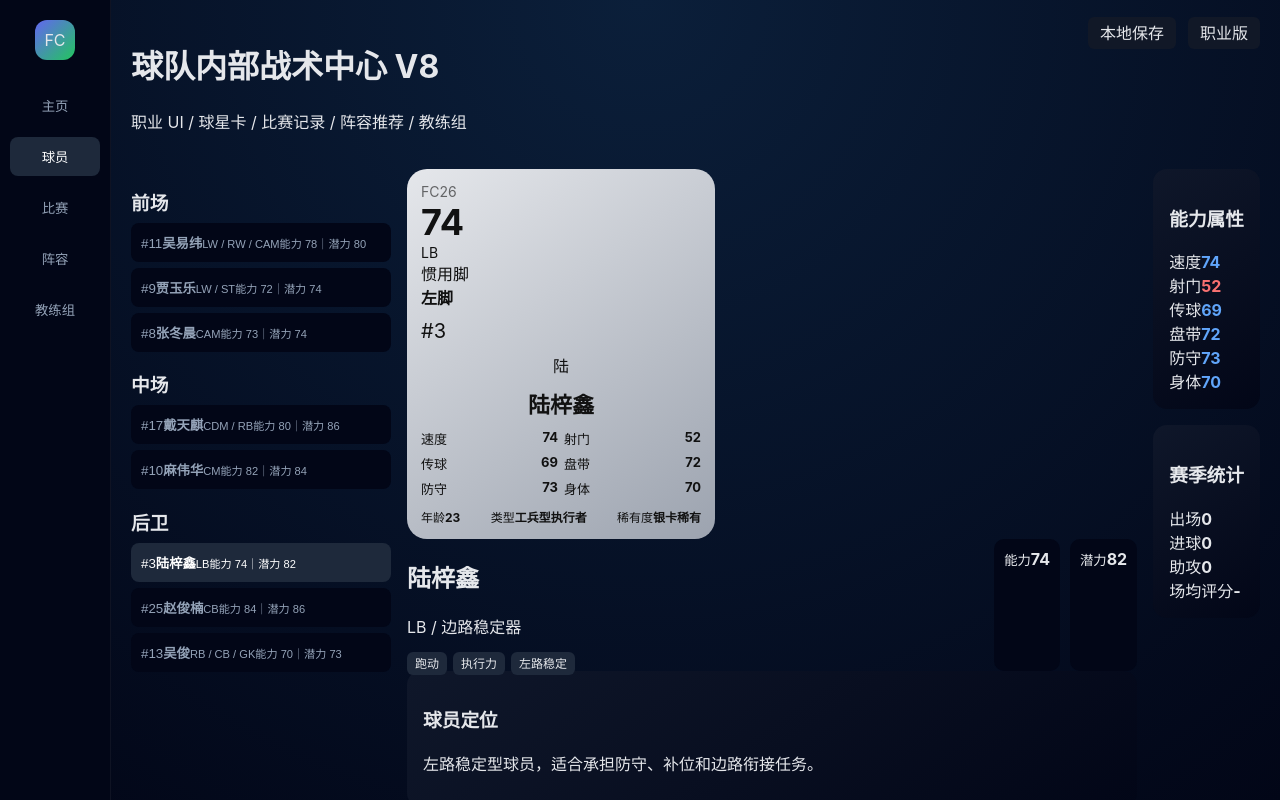
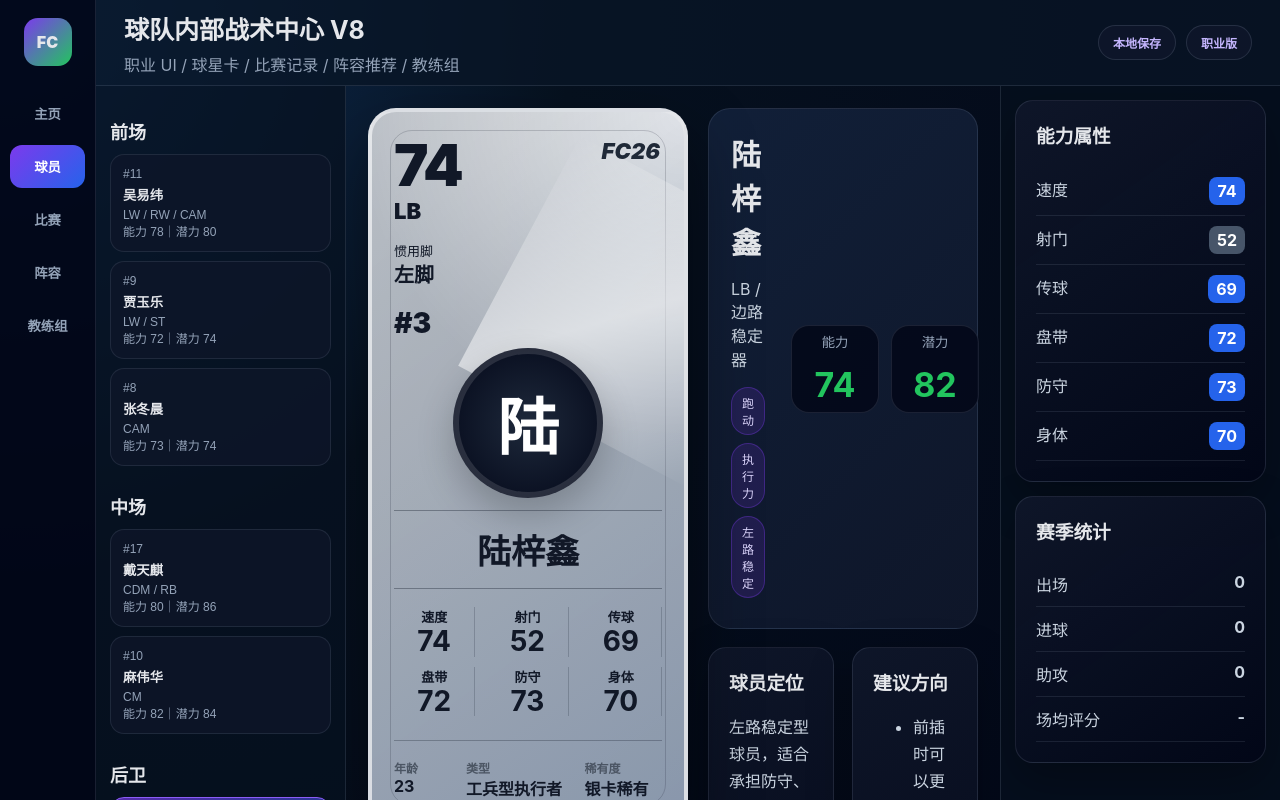
Before and after one commit to 3151918669-png/football, a React (Vite) app: page / in a window 1280 px wide. Built offline with nearby package versions, Linux system fonts and the light colour scheme.

Commit message:
Update styles.css

```diff
--- a/src/styles.css
+++ b/src/styles.css
@@ -1,308 +1,618 @@
-/* ===== 基础 ===== */
+* {
+  box-sizing: border-box;
+}
+
 body {
   margin: 0;
-  font-family: "Inter", "PingFang SC", sans-serif;
-  background: radial-gradient(circle at top, #0b1f3a, #020617);
+  font-family: Inter, Arial, "Microsoft YaHei", sans-serif;
+  background: radial-gradient(circle at top left, #12345f 0%, #06111f 38%, #020617 100%);
   color: #e5e7eb;
 }
 
-/* ===== 布局 ===== */
 .fm-shell {
+  min-height: 100vh;
   display: flex;
-  height: 100vh;
 }
 
-/* 左侧导航 */
 .fm-left-nav {
-  width: 90px;
-  background: #020617;
-  border-right: 1px solid rgba(255,255,255,0.05);
+  width: 96px;
+  background: rgba(2, 6, 23, 0.92);
+  border-right: 1px solid rgba(148, 163, 184, 0.16);
+  padding: 18px 10px;
   display: flex;
   flex-direction: column;
-  align-items: center;
-  padding: 20px 10px;
+  gap: 10px;
 }
 
 .club-badge {
-  width: 40px;
-  height: 40px;
-  border-radius: 12px;
-  background: linear-gradient(135deg, #6366f1, #22c55e);
-  display: flex;
-  align-items: center;
-  justify-content: center;
-  margin-bottom: 20px;
+  width: 48px;
+  height: 48px;
+  margin: 0 auto 16px;
+  border-radius: 14px;
+  background: linear-gradient(135deg, #7c3aed, #22c55e);
+  display: grid;
+  place-items: center;
+  font-weight: 900;
 }
 
 .nav-item {
-  margin: 6px 0;
-  padding: 10px;
-  width: 100%;
+  border: 0;
+  border-radius: 12px;
+  padding: 12px 6px;
   background: transparent;
-  border: none;
   color: #94a3b8;
+  font-weight: 800;
   cursor: pointer;
 }
 
-.nav-item.active {
-  background: #1e293b;
-  color: white;
-  border-radius: 8px;
+.nav-item.active,
+.nav-item:hover {
+  background: linear-gradient(135deg, #7c3aed, #2563eb);
+  color: #fff;
 }
 
-/* 主体 */
 .fm-main {
   flex: 1;
-  padding: 20px;
-  overflow-y: auto;
+  min-width: 0;
 }
 
-/* 顶部 */
 .fm-topbar {
+  height: 86px;
+  padding: 18px 28px;
+  border-bottom: 1px solid rgba(148, 163, 184, 0.16);
   display: flex;
   justify-content: space-between;
-  margin-bottom: 20px;
+  align-items: center;
+  background: rgba(8, 21, 38, 0.78);
+}
+
+.fm-topbar h1 {
+  margin: 0;
+  font-size: 25px;
+}
+
+.fm-topbar p {
+  margin: 6px 0 0;
+  color: #94a3b8;
 }
 
 .top-actions span {
-  margin-left: 12px;
-  padding: 6px 12px;
-  background: #111827;
-  border-radius: 6px;
+  display: inline-block;
+  margin-left: 10px;
+  padding: 8px 14px;
+  border-radius: 999px;
+  background: rgba(15, 23, 42, 0.86);
+  border: 1px solid rgba(148, 163, 184, 0.18);
+  color: #c4b5fd;
+  font-size: 12px;
+  font-weight: 800;
 }
 
-/* ===== 卡片 ===== */
 .panel {
-  background: linear-gradient(145deg, #0f172a, #020617);
-  border-radius: 14px;
-  padding: 16px;
-  margin-bottom: 16px;
+  background: linear-gradient(145deg, rgba(15, 23, 42, 0.94), rgba(2, 6, 23, 0.92));
+  border: 1px solid rgba(148, 163, 184, 0.16);
+  border-radius: 18px;
+  padding: 20px;
+  box-shadow: 0 18px 45px rgba(0, 0, 0, 0.28);
 }
 
-.panel.wide {
+.panel h2,
+.panel h3 {
+  margin-top: 0;
+}
+
+.panel p,
+.panel li {
+  color: #cbd5e1;
+  line-height: 1.7;
+}
+
+.dashboard-grid {
+  padding: 24px;
+  display: grid;
+  grid-template-columns: repeat(4, minmax(0, 1fr));
+  gap: 18px;
+}
+
+.wide {
   grid-column: span 2;
 }
 
-.dashboard-grid {
-  display: grid;
-  grid-template-columns: repeat(2, 1fr);
-  gap: 16px;
-}
-
-/* ===== 球员布局 ===== */
-.player-layout {
-  display: flex;
-  gap: 16px;
-}
-
-/* 左侧球员列表 */
-.player-list {
-  width: 260px;
-}
-
-.player-group h3 {
-  margin-bottom: 8px;
-}
-
-.player-row {
-  display: block;
-  width: 100%;
-  margin-bottom: 6px;
-  padding: 10px;
-  border-radius: 8px;
-  background: #020617;
-  border: none;
-  text-align: left;
-  color: #94a3b8;
-}
-
-.player-row.active {
-  background: #1e293b;
-  color: white;
-}
-
-/* 中间 */
-.fm-player-page {
-  flex: 1;
-}
-
-.v7-player-grid {
-  display: flex;
-  gap: 16px;
-}
-
-/* ===== 球星卡 ===== */
-.star-card {
-  width: 280px;
-  background: linear-gradient(145deg, #e5e7eb, #9ca3af);
-  border-radius: 20px;
-  padding: 14px;
-  color: #111;
+.info-card {
+  min-height: 112px;
   display: flex;
   flex-direction: column;
   justify-content: space-between;
 }
 
-/* 顶部 */
-.card-top {
-  display: flex;
-  justify-content: space-between;
+.info-card span {
+  color: #94a3b8;
 }
 
-.card-rating {
-  font-size: 36px;
-  font-weight: bold;
+.info-card strong {
+  font-size: 38px;
 }
 
-.card-position {
-  font-size: 14px;
+.player-layout {
+  display: grid;
+  grid-template-columns: 250px minmax(0, 1fr) 280px;
+  height: calc(100vh - 86px);
 }
 
-.card-number {
-  margin-top: 10px;
-  font-size: 20px;
+.player-list {
+  padding: 14px;
+  border-right: 1px solid rgba(148, 163, 184, 0.16);
+  overflow-y: auto;
+  background: rgba(6, 17, 31, 0.75);
 }
 
-.card-brand {
-  font-size: 14px;
-  opacity: 0.6;
+.player-group h3 {
+  font-size: 18px;
+  margin: 18px 0 10px;
 }
 
-/* 头像 */
-.card-avatar {
-  display: flex;
-  justify-content: center;
-  margin: 10px 0;
+.player-row {
+  width: 100%;
+  text-align: left;
+  border: 1px solid rgba(148, 163, 184, 0.14);
+  border-radius: 14px;
+  background: rgba(15, 23, 42, 0.78);
+  color: #e5e7eb;
+  padding: 12px;
+  margin-bottom: 9px;
+  cursor: pointer;
 }
 
-.avatar-placeholder {
-  width: 90px;
-  height: 90px;
-  background: #1e293b;
-  border-radius: 50%;
-  color: white;
-  font-size: 32px;
-  display: flex;
-  align-items: center;
-  justify-content: center;
+.player-row:hover,
+.player-row.active {
+  border-color: #8b5cf6;
+  background: linear-gradient(135deg, rgba(124, 58, 237, 0.68), rgba(37, 99, 235, 0.52));
 }
 
-/* 名字 */
-.card-name {
-  text-align: center;
-  font-size: 22px;
-  font-weight: bold;
-  margin-bottom: 10px;
-}
-
-/* 属性 */
-.card-stats {
-  display: grid;
-  grid-template-columns: repeat(2, 1fr);
-  gap: 6px;
-  font-size: 13px;
-}
-
-.card-stats div {
-  display: flex;
-  justify-content: space-between;
-}
-
-/* 底部 */
-.card-bottom {
-  margin-top: 10px;
-  display: flex;
-  justify-content: space-between;
+.player-row span,
+.player-row small {
+  display: block;
+  color: #94a3b8;
   font-size: 12px;
 }
 
-/* ===== 详情区 ===== */
-.v7-detail {
-  flex: 1;
+.player-row strong {
+  display: block;
+  margin: 4px 0;
+}
+
+.player-row.active span,
+.player-row.active small {
+  color: #ddd6fe;
+}
+
+.fm-player-page {
+  padding: 22px;
+  overflow-y: auto;
+}
+
+.v8-grid {
+  display: grid;
+  grid-template-columns: 320px minmax(0, 1fr);
+  gap: 20px;
+  align-items: start;
+}
+
+.v8-detail {
+  min-width: 0;
 }
 
 .player-hero {
   display: flex;
   justify-content: space-between;
+  gap: 18px;
+  align-items: center;
+  background: linear-gradient(135deg, rgba(18, 33, 58, 0.95), rgba(15, 23, 42, 0.95));
+  border: 1px solid rgba(148, 163, 184, 0.16);
+  border-radius: 22px;
+  padding: 22px;
+  margin-bottom: 18px;
+}
+
+.player-hero h2 {
+  margin: 0;
+  font-size: 30px;
+}
+
+.player-hero p {
+  color: #cbd5e1;
 }
 
 .tag-row span {
-  background: #1e293b;
-  padding: 4px 8px;
-  border-radius: 6px;
-  margin-right: 6px;
+  display: inline-block;
+  margin: 0 8px 8px 0;
+  padding: 6px 10px;
+  border-radius: 999px;
+  background: rgba(124, 58, 237, 0.16);
+  border: 1px solid rgba(124, 58, 237, 0.35);
+  color: #ddd6fe;
   font-size: 12px;
 }
 
 .ability-box {
   display: flex;
-  gap: 10px;
+  gap: 12px;
 }
 
 .ability-box div {
-  background: #020617;
-  padding: 10px;
-  border-radius: 10px;
-  text-align: center;
+  width: 88px;
+  height: 88px;
+  border-radius: 18px;
+  background: rgba(2, 6, 23, 0.78);
+  border: 1px solid rgba(148, 163, 184, 0.16);
+  display: grid;
+  place-items: center;
 }
 
-/* ===== 表格 ===== */
+.ability-box small {
+  color: #94a3b8;
+}
+
+.ability-box strong {
+  display: block;
+  font-size: 34px;
+  color: #22c55e;
+}
+
+.fm-content-grid {
+  display: grid;
+  grid-template-columns: 1fr 1fr;
+  gap: 18px;
+}
+
+/* 球星卡 */
+.star-card {
+  position: sticky;
+  top: 0;
+  width: 100%;
+  min-height: 560px;
+  padding: 24px 22px;
+  color: #111827;
+  border-radius: 28px;
+  background:
+    linear-gradient(145deg, rgba(255,255,255,0.72), rgba(148,163,184,0.92)),
+    radial-gradient(circle at top right, rgba(255,255,255,0.85), transparent 42%);
+  border: 4px solid rgba(229, 231, 235, 0.88);
+  box-shadow: 0 30px 70px rgba(0, 0, 0, 0.45);
+  overflow: hidden;
+}
+
+.star-card::before {
+  content: "";
+  position: absolute;
+  inset: 18px;
+  border: 1px solid rgba(17, 24, 39, 0.18);
+  border-radius: 22px;
+  pointer-events: none;
+}
+
+.star-card::after {
+  content: "";
+  position: absolute;
+  width: 260px;
+  height: 260px;
+  right: -80px;
+  top: 70px;
+  background: linear-gradient(135deg, transparent, rgba(255,255,255,0.55), transparent);
+  transform: rotate(28deg);
+}
+
+.card-brand {
+  position: absolute;
+  right: 24px;
+  top: 26px;
+  font-size: 22px;
+  font-weight: 900;
+  color: #1f2937;
+  font-style: italic;
+  z-index: 2;
+}
+
+.card-topline {
+  position: relative;
+  z-index: 2;
+}
+
+.card-rating {
+  font-size: 58px;
+  line-height: 1;
+  font-weight: 950;
+  letter-spacing: -2px;
+}
+
+.card-position {
+  font-size: 22px;
+  font-weight: 900;
+  margin-top: 4px;
+}
+
+.card-foot {
+  margin-top: 18px;
+  font-size: 13px;
+  line-height: 1.45;
+}
+
+.card-foot strong {
+  display: block;
+  font-size: 20px;
+}
+
+.card-number {
+  margin-top: 16px;
+  font-size: 28px;
+  font-weight: 900;
+}
+
+.card-avatar {
+  position: relative;
+  z-index: 2;
+  width: 150px;
+  height: 150px;
+  margin: 8px auto 12px;
+  border-radius: 50%;
+  background: radial-gradient(circle, #1e293b, #020617);
+  color: #fff;
+  display: grid;
+  place-items: center;
+  font-size: 62px;
+  font-weight: 900;
+  box-shadow: inset 0 0 0 6px rgba(255,255,255,0.12), 0 16px 36px rgba(0,0,0,0.22);
+}
+
+.card-name {
+  position: relative;
+  z-index: 2;
+  text-align: center;
+  font-size: 34px;
+  font-weight: 950;
+  margin: 8px 0 18px;
+  border-top: 1px solid rgba(17,24,39,0.35);
+  border-bottom: 1px solid rgba(17,24,39,0.35);
+  padding: 14px 0;
+}
+
+.card-stats {
+  position: relative;
+  z-index: 2;
+  display: grid;
+  grid-template-columns: repeat(3, 1fr);
+  gap: 10px 12px;
+  margin-top: 12px;
+}
+
+.card-stats div {
+  text-align: center;
+  border-right: 1px solid rgba(17,24,39,0.2);
+}
+
+.card-stats span {
+  display: block;
+  font-size: 13px;
+  font-weight: 800;
+}
+
+.card-stats b {
+  display: block;
+  font-size: 28px;
+  line-height: 1.1;
+}
+
+.card-bottom {
+  position: relative;
+  z-index: 2;
+  display: grid;
+  grid-template-columns: 0.8fr 1.4fr 1fr;
+  gap: 10px;
+  margin-top: 24px;
+  padding-top: 18px;
+  border-top: 1px solid rgba(17,24,39,0.28);
+}
+
+.card-bottom span {
+  display: block;
+  font-size: 12px;
+  font-weight: 800;
+  color: #4b5563;
+}
+
+.card-bottom b {
+  display: block;
+  font-size: 16px;
+}
+
+/* 右侧属性 */
+.right-analysis {
+  padding: 14px;
+  border-left: 1px solid rgba(148, 163, 184, 0.16);
+  background: rgba(6, 17, 31, 0.72);
+  overflow-y: auto;
+}
+
+.right-analysis .panel {
+  margin-bottom: 14px;
+}
+
+.attr-row,
+.season-row {
+  display: flex;
+  justify-content: space-between;
+  padding: 10px 0;
+  border-bottom: 1px solid rgba(148, 163, 184, 0.14);
+  color: #cbd5e1;
+}
+
+.attr-row b {
+  min-width: 36px;
+  text-align: center;
+  border-radius: 8px;
+  padding: 4px 8px;
+}
+
+.elite {
+  background: #16a34a;
+  color: white;
+}
+
+.good {
+  background: #2563eb;
+  color: white;
+}
+
+.weak {
+  background: #475569;
+  color: white;
+}
+
+/* 表单/表格 */
+.match-page {
+  padding: 24px;
+  display: grid;
+  grid-template-columns: 420px minmax(0, 1fr);
+  gap: 18px;
+}
+
+.form-grid {
+  display: grid;
+  grid-template-columns: 1fr 1fr;
+  gap: 12px;
+}
+
+input,
+textarea {
+  width: 100%;
+  background: rgba(2, 6, 23, 0.85);
+  border: 1px solid rgba(148, 163, 184, 0.2);
+  color: #e5e7eb;
+  border-radius: 12px;
+  padding: 12px;
+  outline: none;
+}
+
+textarea {
+  min-height: 110px;
+  margin-top: 12px;
+}
+
+.primary-btn {
+  width: 100%;
+  border: 0;
+  border-radius: 14px;
+  padding: 13px;
+  margin-top: 14px;
+  background: linear-gradient(135deg, #7c3aed, #22c55e);
+  color: white;
+  font-weight: 900;
+  cursor: pointer;
+}
+
 .table-wrap {
   overflow-x: auto;
 }
 
 table {
   width: 100%;
+  min-width: 680px;
   border-collapse: collapse;
 }
 
-th, td {
-  padding: 8px;
-  border-bottom: 1px solid #1e293b;
-  text-align: center;
+th,
+td {
+  padding: 12px;
+  border-bottom: 1px solid rgba(148, 163, 184, 0.16);
+  color: #cbd5e1;
+  text-align: left;
 }
 
-/* ===== 表单 ===== */
-.form-grid {
-  display: grid;
-  grid-template-columns: repeat(2, 1fr);
-  gap: 10px;
+th {
+  color: #94a3b8;
 }
 
-input, textarea {
-  background: #020617;
-  border: 1px solid #1e293b;
-  color: white;
-  padding: 8px;
-  border-radius: 6px;
+.empty-match {
+  min-height: 120px;
+  display: grid;
+  place-items: center;
+  color: #94a3b8;
 }
 
-textarea {
-  margin-top: 10px;
-  width: 100%;
+/* 教练组 */
+.coach-card h2 {
+  margin-bottom: 4px;
 }
 
-.primary-btn {
-  margin-top: 10px;
-  padding: 10px;
-  background: linear-gradient(135deg, #6366f1, #22c55e);
-  border: none;
-  border-radius: 8px;
-  color: white;
-  cursor: pointer;
+.coach-card h3 {
+  color: #a78bfa;
 }
 
-/* ===== 属性颜色 ===== */
-.elite { color: #22c55e; }
-.good { color: #60a5fa; }
-.weak { color: #f87171; }
+/* 响应式 */
+@media (max-width: 1200px) {
+  .player-layout {
+    grid-template-columns: 220px minmax(0, 1fr);
+  }
 
-/* ===== 空状态 ===== */
-.empty-match {
-  text-align: center;
-  opacity: 0.6;
+  .right-analysis {
+    display: none;
+  }
+
+  .v8-grid {
+    grid-template-columns: 300px minmax(0, 1fr);
+  }
+
+  .dashboard-grid {
+    grid-template-columns: repeat(2, minmax(0, 1fr));
+  }
 }
 
-.empty-icon {
-  font-size: 30px;
+@media (max-width: 850px) {
+  .fm-shell {
+    flex-direction: column;
+  }
+
+  .fm-left-nav {
+    width: 100%;
+    flex-direction: row;
+    overflow-x: auto;
+  }
+
+  .club-badge {
+    display: none;
+  }
+
+  .fm-topbar {
+    height: auto;
+    align-items: flex-start;
+    flex-direction: column;
+    gap: 12px;
+  }
+
+  .player-layout {
+    grid-template-columns: 1fr;
+    height: auto;
+  }
+
+  .player-list {
+    border-right: 0;
+    border-bottom: 1px solid rgba(148, 163, 184, 0.16);
+  }
+
+  .v8-grid,
+  .fm-content-grid,
+  .dashboard-grid,
+  .match-page {
+    grid-template-columns: 1fr;
+  }
+
+  .star-card {
+    position: relative;
+    max-width: 330px;
+    margin: 0 auto;
+  }
+
+  .wide {
+    grid-column: span 1;
+  }
 }
```
